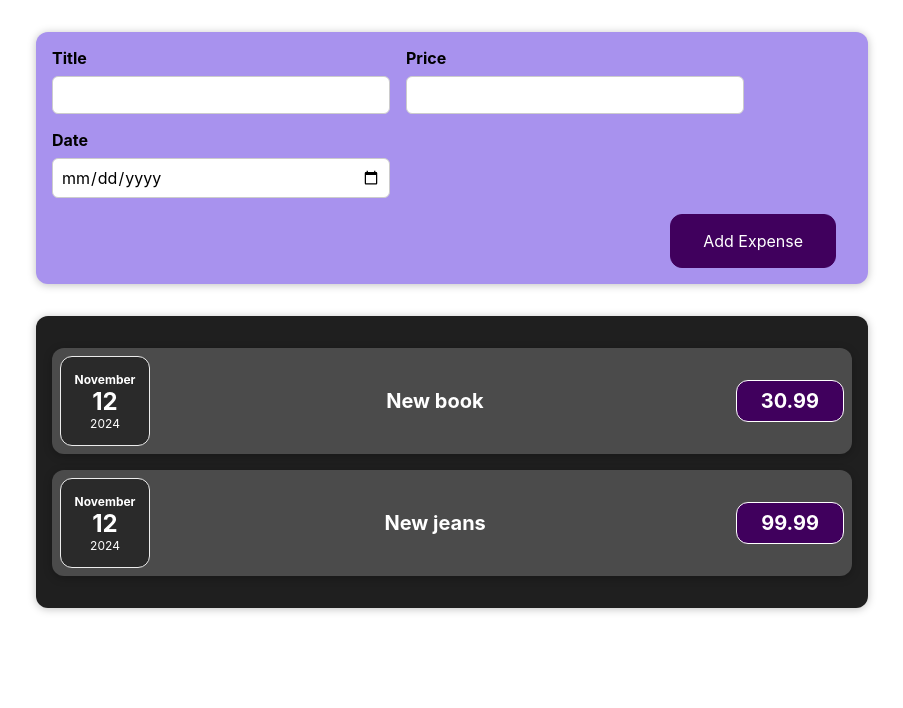
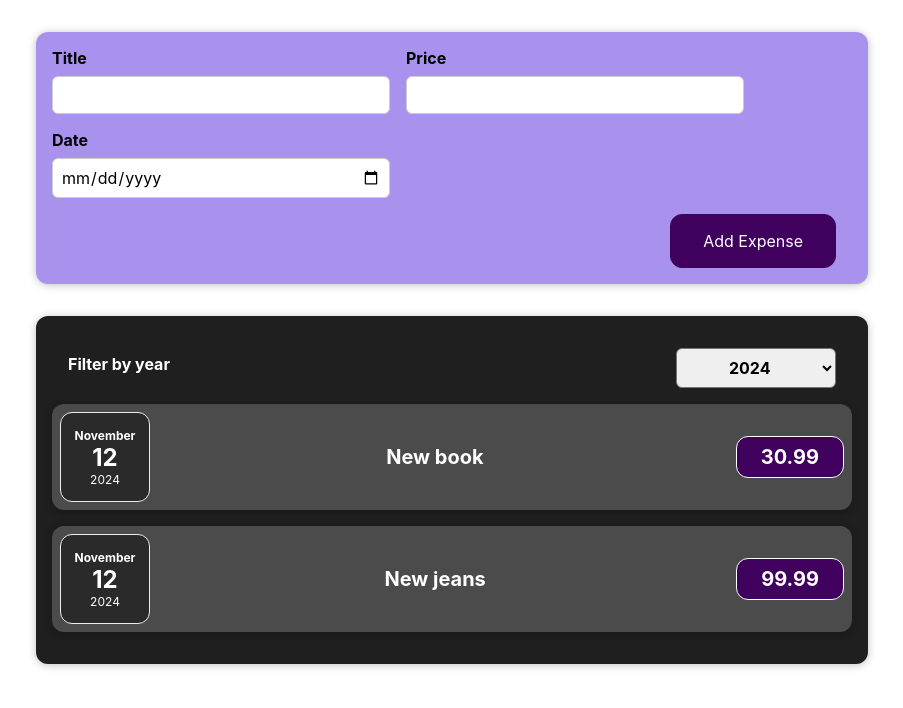
Before and after one commit to JarlBurget/expenses, a React (Create React App) app: page / in a window 1280 px wide. Shown: the top 708 px of the page, without its empty margins (188-1091 px from the left). Built offline with nearby package versions, Linux system fonts and the light colour scheme.

Commit message:
Andmete suunamine (bottom-up) ja väärtuse hetkeseisu lugemine ning määramine 2

```diff
--- a/src/components/Expenses/Expenses.jsx
+++ b/src/components/Expenses/Expenses.jsx
@@ -1,26 +1,33 @@
-import React from 'react';
+import React, { useState } from 'react';
 import ExpenseItem from './ExpenseItem';
 import Card from '../UI/Card';
 import './Expenses.css';
+import ExpensesFilter from './ExpensesFilter';
 
 const Expenses = (props) => {
+  const [filteredYear, setFilteredYear] = useState('2024'); // Algne valitud aasta
+
   const filterChangeHandler = (selectedYear) => {
-    console.log('Filtered Year in Expenses.js', selectedYear)
-    props.onChangeFilter(selectedYear)
-  }
+    console.log('Filtered Year in Expenses.js', selectedYear); // Kontrollime, milline aasta valiti
+    setFilteredYear(selectedYear); // Uuendame valitud aasta väärtuse
+  };
 
+  // Filtreerime kulud vastavalt valitud aastale
   const filteredExpenses = props.expenses.filter((expense) =>
-    expense.date.getFullYear().toString() === props.selectedYear
+    expense.date.getFullYear().toString() === filteredYear
   );
 
-    // Lisame kaitse tühja või määramata massiivi jaoks
+  return (
+    <Card className="expenses">
+      {/* Edastame valitud aasta ja filteri muutmise funktsiooni ExpensesFilter-le */}
+      <ExpensesFilter selected={filteredYear} onChangeFilter={filterChangeHandler} />
 
-    return (
-        <Card className="expenses">
-            <ExpenseItem data={props.expenses[0]} />
-            <ExpenseItem data={props.expenses[1]} />
-        </Card>
-    );
+      {/* Kuvame ainult need kulud, mis vastavad filtrile */}
+      {filteredExpenses.map(expense => (
+        <ExpenseItem key={expense.id} data={expense} />
+      ))}
+    </Card>
+  );
 };
 
 export default Expenses;
--- /dev/null
+++ b/src/components/Expenses/ExpensesFilter.css
@@ -0,0 +1,24 @@
+.expenses-filter {
+    color: white;
+    padding: 0 1rem;
+}
+
+.expenses-filter__control {
+    display: flex;
+    width: 100%;
+    align-items: center;
+    justify-content: space-between;
+    margin: 1rem 0;
+}
+
+.expenses-filter label {
+    font-weight: bold;
+    margin-bottom: 0.5rem;
+}
+
+.expenses-filter select {
+    font: inherit;
+    padding: 0.5rem 3rem;
+    font-weight: bold;
+    border-radius: 6px;
+}
--- a/src/components/Expenses/ExpensesFilter.jsx
+++ b/src/components/Expenses/ExpensesFilter.jsx
@@ -1,6 +1,5 @@
 import React from 'react';
 import './ExpensesFilter.css';
-import ExpenseDate from './ExpenseDate';
 
 const ExpensesFilter = (props) => {
   const dropdownChangeHandler = (event) => {
```
Also changed, not shown: src/components/NewExpense/ExpenseForm.jsx (renamed from src/components/NewExpense/ExpenseForm.js).
